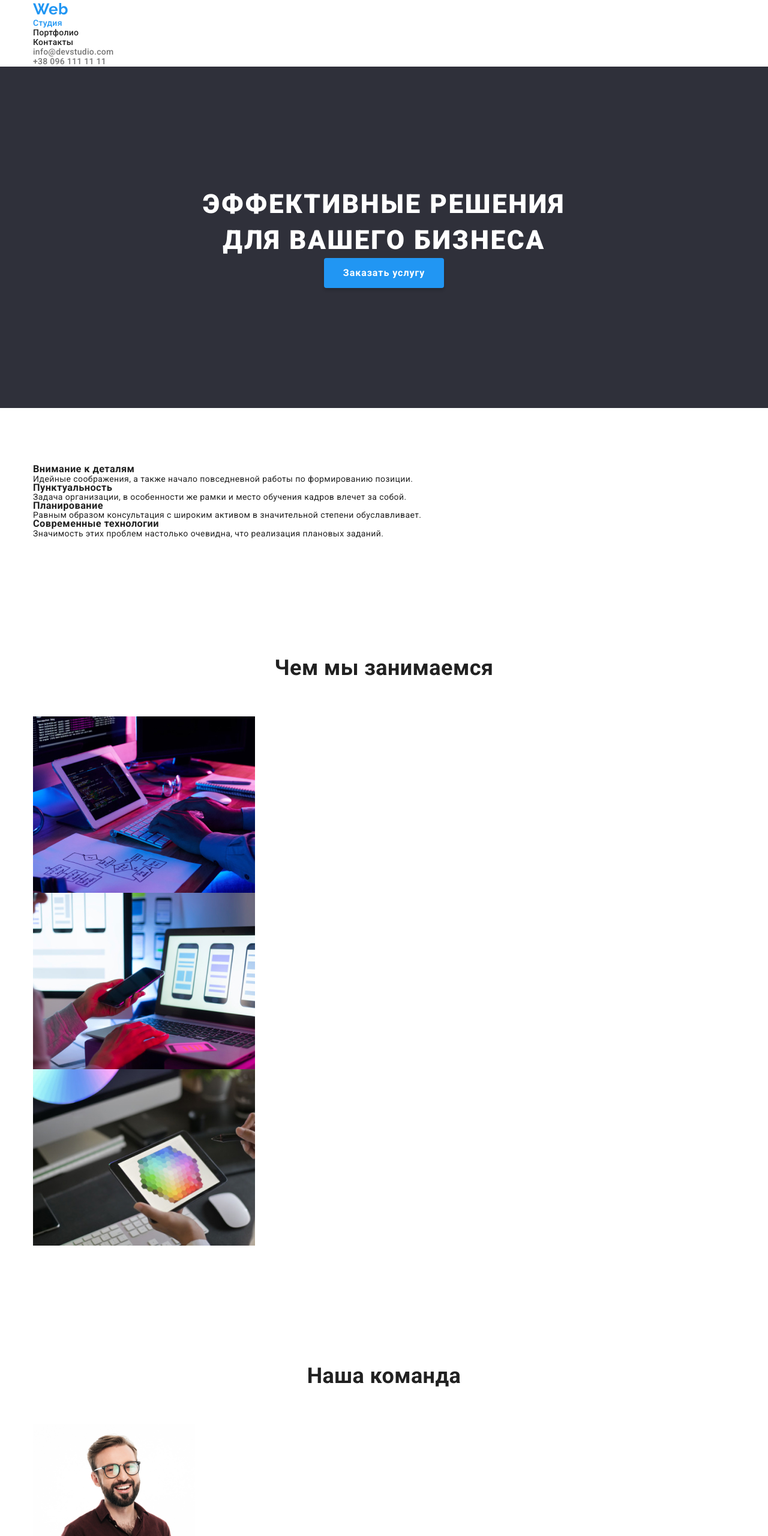
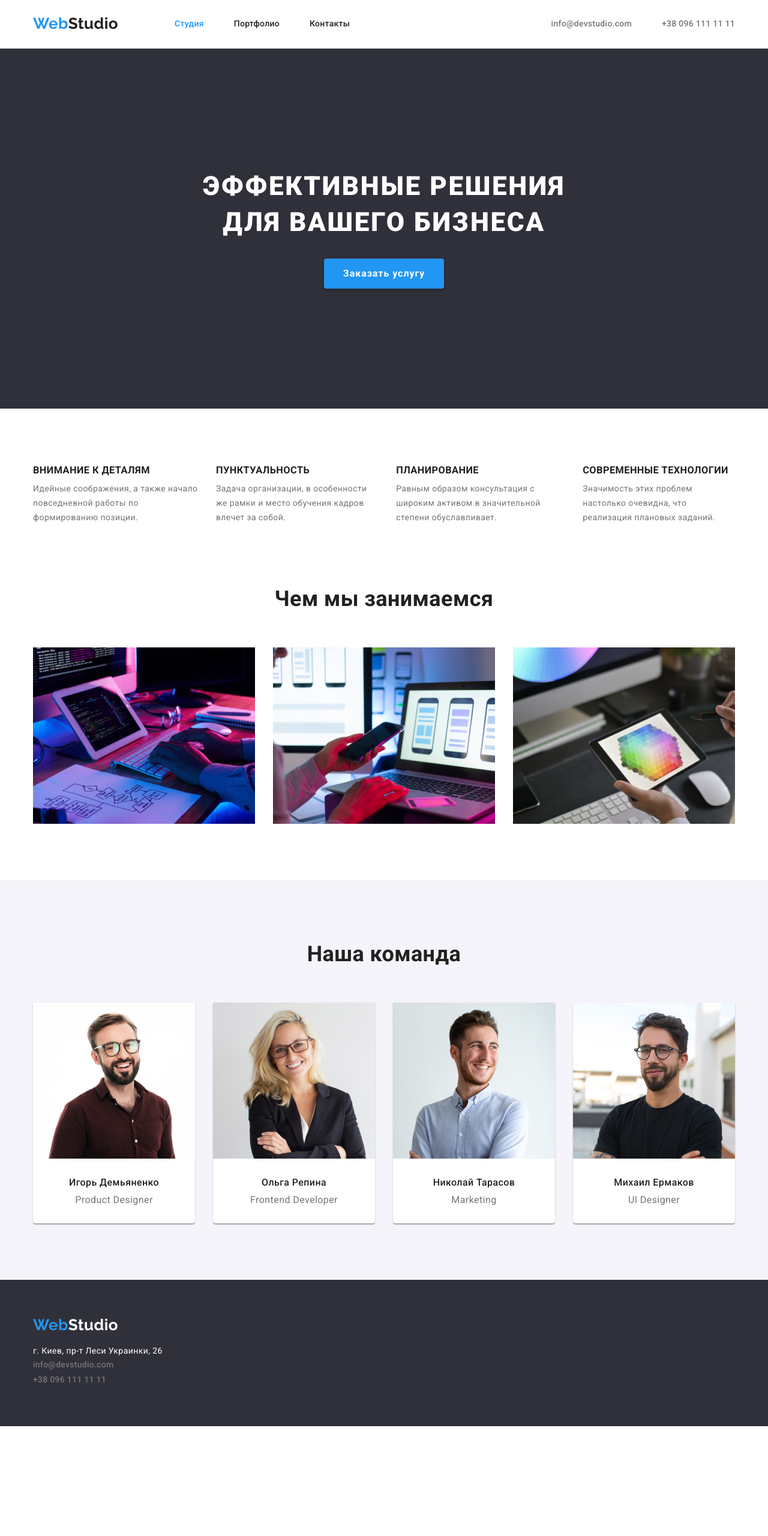
Before and after one commit to YoungSandw1ch/repeat-repo, a plain HTML site: page index.html in a window 1280 px wide. Shown: the top 2560 px of the page at 60% size. After the commit the page ends 2377 px from the top, so only its background shows below. Drawn offline with nearby package versions, Linux system fonts and the light colour scheme.

Commit message:
index 3hw done

```diff
--- a/index.html
+++ b/index.html
@@ -19,8 +19,8 @@
 
 <body>
   <header class="header">
-    <div class="container">
-      <a href="./index.html" class="logo header__logo">Web<span class="logo__text">Studio</span></a>
+    <div class="container header__container">
+      <a href="./index.html" class="logo header__logo">Web<span class="logo__text logo__text--dark">Studio</span></a>
       <nav class="menu">
         <ul class="menu__list">
           <li class="menu__item">
@@ -34,7 +34,7 @@
           </li>
         </ul>
       </nav>
-      <ul class="contacts">
+      <ul class="contacts header__contacts">
         <li class="contacts__item">
           <a href="mailto:info@devstudio.com" class="contacts__link">info@devstudio.com</a>
         </li>
@@ -81,7 +81,7 @@
     </section>
     <section class="section works">
       <div class="container">
-        <h2 class="title works__title">Чем мы занимаемся</h2>
+        <h2 class="title">Чем мы занимаемся</h2>
         <ul class="works__list">
           <li class="works__item">
             <img src="./images/works/works-1.jpeg" alt="набирает на клавиатуре" class="works__img" width="370">
@@ -98,7 +98,7 @@
     </section>
     <section class="section team">
       <div class="container">
-        <h2 class="title team__title">Наша команда</h2>
+        <h2 class="title">Наша команда</h2>
         <ul class="team__list">
           <li class="team__item">
             <img src="./images/team/team-1.jpeg" alt="сотрудник мущина" class="team__img" width="270">
@@ -135,14 +135,14 @@
   <footer class="footer">
     <div class="container">
       <div class="footer__box">
-        <a href="./index.html" class="logo footer__logo">Web<span class="logo__text logo__text--dark">Studio</span></a>
+        <a href="./index.html" class="logo footer__logo">Web<span class="logo__text">Studio</span></a>
         <address class="address" id="contacts">
           <a href="#" class="address__link" title="адрес на карте">г. Киев, пр-т Леси Украинки, 26</a>
           <ul class="contacts footer__contacts">
-            <li class="contacts__item">
+            <li class="contacts__item contacts__item--bottom-indent">
               <a href="mailto:info@devstudio.com" class="contacts__link">info@devstudio.com</a>
             </li>
-            <li class="contacts__item">
+            <li class="contacts__item contacts__item--bottom-indent">
               <a href="tel:+38 096 111 11 11" class="contacts__link">+38 096 111 11 11</a>
             </li>
           </ul>
--- a/sass/components/_contacts.scss
+++ b/sass/components/_contacts.scss
@@ -1,7 +1,19 @@
 .contacts {
+  display: flex;
+}
+
+.header__contacts {
+  margin-left: auto;
 }
 
 .contacts__item {
+  &:not(:last-child) {
+    margin-right: 50px;
+  }
+
+  &--bottom-indent {
+    margin-bottom: 9px;
+  }
 }
 
 .contacts__link {
--- a/sass/components/_logo.scss
+++ b/sass/components/_logo.scss
@@ -1,4 +1,5 @@
 .logo {
+  display: block;
   font-family: 'Raleway';
   font-style: normal;
   font-weight: 700;
--- a/sass/components/_menu.scss
+++ b/sass/components/_menu.scss
@@ -2,9 +2,13 @@
 }
 
 .menu__list {
+  display: flex;
 }
 
 .menu__item {
+  &:not(:last-child) {
+    margin-right: 50px;
+  }
 }
 
 .menu__link {
--- a/sass/layout/_features.scss
+++ b/sass/layout/_features.scss
@@ -2,15 +2,20 @@
 }
 
 .features__list {
+  display: flex;
 }
 
 .features__item {
+  &:not(:last-child) {
+    margin-right: 30px;
+  }
 }
 
 .features__title {
   font-weight: 700;
   line-height: 1.14;
   text-transform: uppercase;
+  margin-bottom: 10px;
 }
 
 .features__text {
--- a/sass/layout/_footer.scss
+++ b/sass/layout/_footer.scss
@@ -1,10 +1,14 @@
 .footer {
+  padding-top: 60px;
+  padding-bottom: 60px;
+  background-color: var(--darkBgColor);
 }
 
 .footer__box {
 }
 
 .footer__logo {
+  margin-bottom: 20px;
 }
 
 .address {
@@ -12,8 +16,10 @@
 }
 
 .address__link {
+  display: block;
   text-decoration: none;
   color: var(--lightFontColor);
+  margin-bottom: 9px;
 
   &:hover,
   &:focus {
@@ -22,4 +28,5 @@
 }
 
 .footer__contacts {
+  flex-direction: column;
 }
--- a/sass/layout/_header.scss
+++ b/sass/layout/_header.scss
@@ -1,5 +1,14 @@
 .header {
+  border-bottom: 1px solid #ececec;
+}
+
+.header__container {
+  display: flex;
+  align-items: center;
 }
 
 .header__logo {
+  padding-top: 24px;
+  padding-bottom: 25px;
+  margin-right: 94px;
 }
--- a/sass/layout/_hero.scss
+++ b/sass/layout/_hero.scss
@@ -21,6 +21,7 @@
   letter-spacing: 0.06em;
   text-transform: uppercase;
   color: var(--lightFontColor);
+  margin-bottom: 30px;
 }
 
 .hero__button {
--- a/sass/layout/_team.scss
+++ b/sass/layout/_team.scss
@@ -1,23 +1,38 @@
 .team {
   font-size: 16px;
   line-height: 1.187;
+  background-color: #f5f4fa;
 }
 
-.team__title {
+.team__list {
+  display: flex;
 }
-.team__list {
+
+.team__item {
+  background-color: #fff;
+  box-shadow: 0px 1px 3px rgba(0, 0, 0, 0.12), 0px 1px 1px rgba(0, 0, 0, 0.14),
+    0px 2px 1px rgba(0, 0, 0, 0.2);
+  border-radius: 0px 0px 4px 4px;
+
+  &:not(:last-child) {
+    margin-right: 30px;
+  }
 }
-.team__item {
-}
+
 .team__img {
 }
+
 .team__box {
+  padding-top: 30px;
+  padding-bottom: 30px;
+  text-align: center;
 }
 
 .team__heading {
   font-weight: 500;
   font-size: 16px;
   line-height: 1.187;
+  margin-bottom: 10px;
 }
 
 .team__text {
--- a/sass/layout/_works.scss
+++ b/sass/layout/_works.scss
@@ -0,0 +1,16 @@
+.works {
+  padding-top: 0;
+}
+
+.works__list {
+  display: flex;
+}
+
+.works__item {
+  &:not(:last-child) {
+    margin-right: 30px;
+  }
+}
+
+.works__img {
+}
--- a/sass/main.scss
+++ b/sass/main.scss
@@ -13,6 +13,7 @@
 @import './layout/header';
 @import './layout/hero';
 @import './layout/section';
+@import './layout/features';
 @import './layout/works';
 @import './layout/team';
 @import './layout/footer';
```
Also changed, not shown: css/main.css, css/main.min.css, 2 other files.
